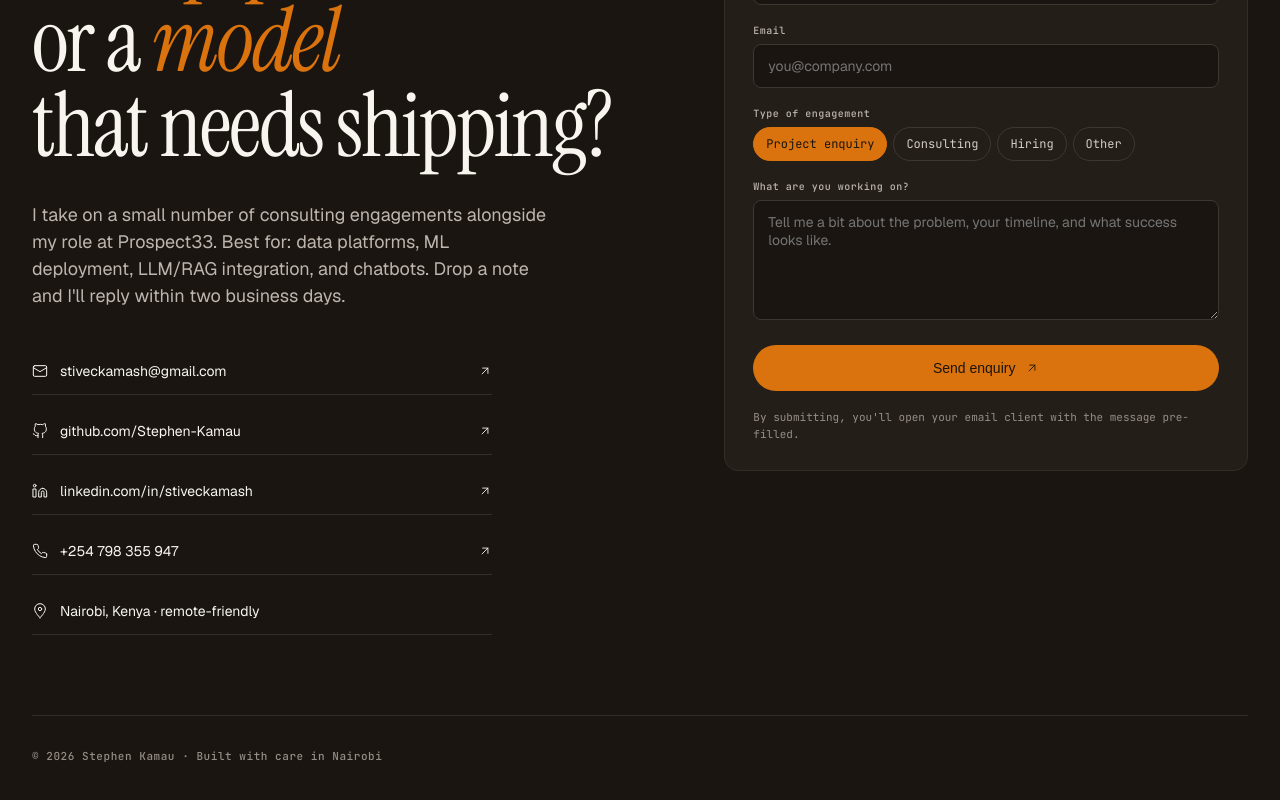
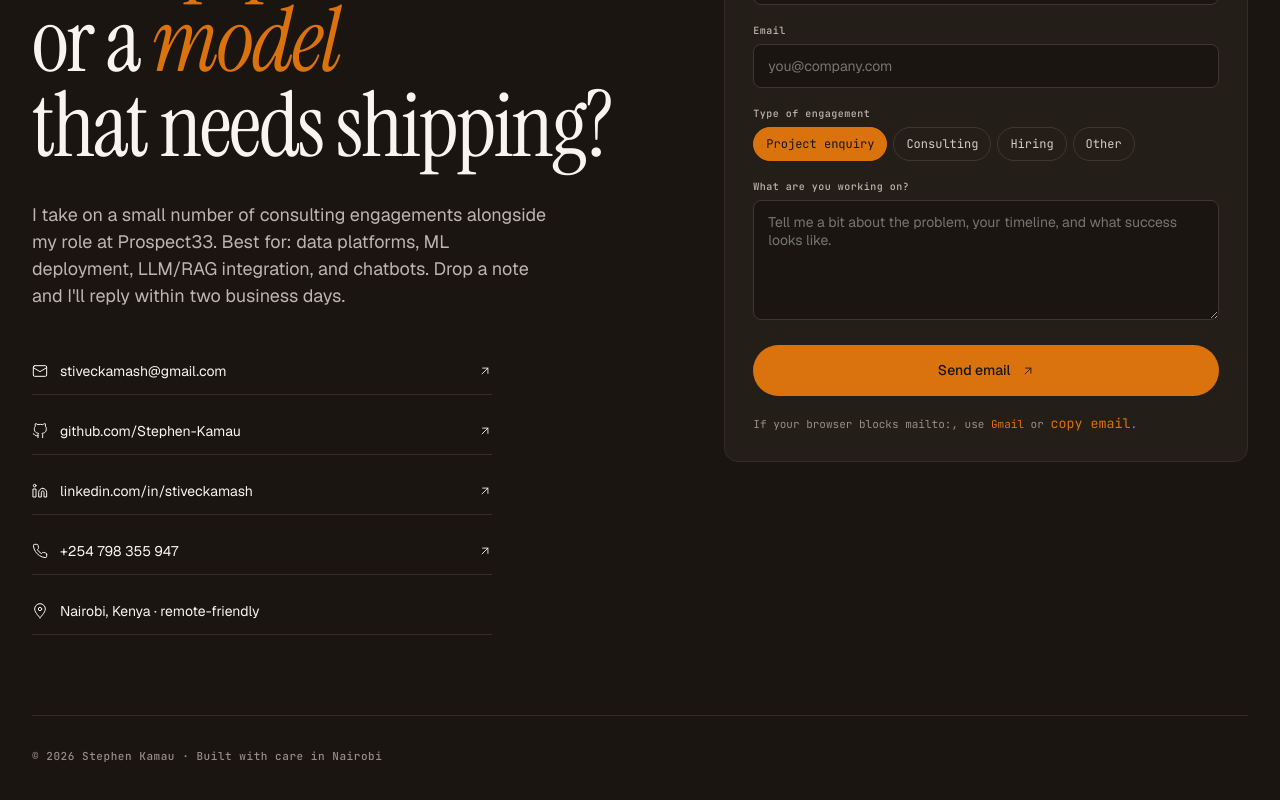
Before and after one commit to Stephen-Kamau/MyPortfolioWeb, a React (Vite) app: page / in a window 1280 px wide. Shown: the part 7669-8469 px from the top of the page. Built offline with nearby package versions, Linux system fonts and the light colour scheme.

Commit message:
contact update

```diff
--- a/src/Contact.jsx
+++ b/src/Contact.jsx
@@ -7,16 +7,34 @@ const Contact = () => {
   const D = PORTFOLIO_DATA;
   const [form, setForm] = useState({ name: "", email: "", kind: "Project enquiry", msg: "" });
   const [sent, setSent] = useState(false);
+  const [copied, setCopied] = useState(false);
 
-  const launchMail = () => {
+  const buildMailtoHref = () => {
     const subject = encodeURIComponent(`${form.kind}: ${form.name || 'New enquiry'}`);
+    const message = (form.msg || "").trim();
     const body = encodeURIComponent(
-      `Hi Stephen,\n\n${form.msg}\n\n---\nFrom: ${form.name} <${form.email}>\nType: ${form.kind}`
+      `${message}\n\n---\nFrom: ${form.name} <${form.email}>\nType: ${form.kind}`
     );
-    const href = `mailto:${D.email}?subject=${subject}&body=${body}`;
-    // Some browsers block mailto launches unless triggered from a direct click.
-    window.location.assign(href);
-    setSent(true);
+    return `mailto:${D.email}?subject=${subject}&body=${body}`;
+  };
+
+  const buildGmailComposeUrl = () => {
+    const subject = encodeURIComponent(`${form.kind}: ${form.name || 'New enquiry'}`);
+    const message = (form.msg || "").trim();
+    const body = encodeURIComponent(
+      `${message}\n\n---\nFrom: ${form.name} <${form.email}>\nType: ${form.kind}`
+    );
+    return `https://mail.google.com/mail/?view=cm&fs=1&to=${encodeURIComponent(D.email)}&su=${subject}&body=${body}`;
+  };
+
+  const copyEmail = async () => {
+    try {
+      await navigator.clipboard.writeText(D.email);
+      setCopied(true);
+      window.setTimeout(() => setCopied(false), 1500);
+    } catch (e) {
+      // ignore
+    }
   };
 
   return (
@@ -120,16 +138,22 @@ const Contact = () => {
               />
             </Field>
 
-            <button type="button" onClick={launchMail} className="btn" style={{
+            <a href={buildMailtoHref()} onClick={() => setSent(true)} className="btn" style={{
               background: 'var(--accent)', color: 'var(--ink)',
               justifyContent: 'center', padding: '14px 18px',
               fontWeight: 500,
+              textDecoration: 'none',
             }}>
-              {sent ? 'Opening your mail client…' : 'Send enquiry'} <Icon name="arrow-up-right" size={14}/>
-            </button>
+              {sent ? 'Opening your mail app…' : 'Send email'} <Icon name="arrow-up-right" size={14}/>
+            </a>
 
             <div style={{ fontSize: 11, color: 'oklch(0.65 0.014 65)', fontFamily: "'JetBrains Mono', monospace" }}>
-              By submitting, you'll open your email client with the message pre-filled.
+              If your browser blocks <span style={{ fontFamily: "'JetBrains Mono', monospace" }}>mailto:</span>, use{" "}
+              <a href={buildGmailComposeUrl()} target="_blank" rel="noreferrer" style={{ color: "var(--accent)" }}>Gmail</a>
+              {" "}or{" "}
+              <button type="button" onClick={copyEmail} style={{ background: "transparent", border: "none", padding: 0, color: "var(--accent)", cursor: "pointer", fontFamily: "'JetBrains Mono', monospace" }}>
+                {copied ? "copied" : "copy email"}
+              </button>.
             </div>
           </form>
         </div>
@@ -183,7 +207,15 @@ const ContactLink = ({ dark, icon, label, href }) => {
       {href && <Icon name="arrow-up-right" size={14}/>}
     </span>
   );
-  return href ? <a href={href} target="_blank" rel="noreferrer">{inner}</a> : inner;
+  if (!href) return inner;
+  const isMailOrTel = href.startsWith("mailto:") || href.startsWith("tel:");
+  return isMailOrTel ? (
+    <a href={href}>{inner}</a>
+  ) : (
+    <a href={href} target="_blank" rel="noreferrer">
+      {inner}
+    </a>
+  );
 };
 
 const Footer = () => (
```
